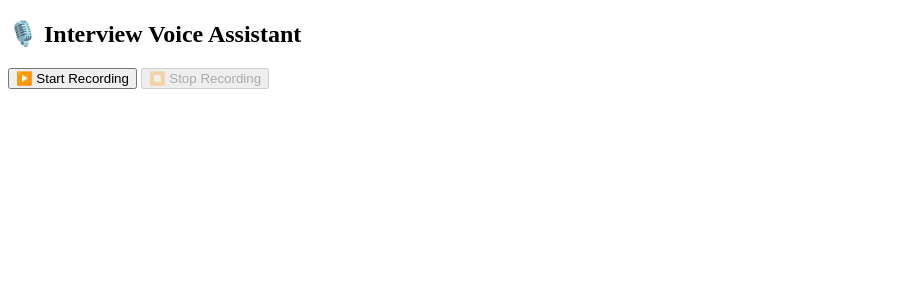
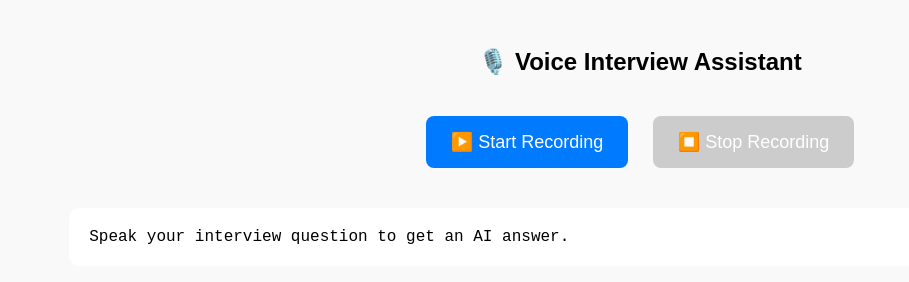
Before and after one commit to Musthafa004/interview, a plain HTML site: page static/index.html in a window 1280 px wide. Shown: the whole page, without its empty margins (0-909 px from the left). Drawn offline with Linux system fonts and the light colour scheme.

Commit message:
Update index.html

```diff
--- a/static/index.html
+++ b/static/index.html
@@ -1,13 +1,51 @@
 <!DOCTYPE html>
-<html>
+<html lang="en">
 <head>
-    <title>Voice Interview Assistant</title>
+  <meta charset="UTF-8" />
+  <meta name="viewport" content="width=device-width, initial-scale=1.0"/>
+  <title>🎤 Voice Interview Assistant</title>
+  <style>
+    body {
+      font-family: sans-serif;
+      text-align: center;
+      background-color: #f9f9f9;
+      padding: 20px;
+    }
+    h2 {
+      margin-bottom: 30px;
+    }
+    button {
+      font-size: 18px;
+      padding: 15px 25px;
+      margin: 10px;
+      border: none;
+      border-radius: 8px;
+      background-color: #007bff;
+      color: white;
+      cursor: pointer;
+    }
+    button:disabled {
+      background-color: #ccc;
+    }
+    pre {
+      background-color: #fff;
+      padding: 20px;
+      border-radius: 10px;
+      margin-top: 30px;
+      text-align: left;
+      font-size: 16px;
+      max-width: 90%;
+      margin-left: auto;
+      margin-right: auto;
+      white-space: pre-wrap;
+    }
+  </style>
 </head>
 <body>
-    <h2>🎙️ Interview Voice Assistant</h2>
+  <h2>🎙️ Voice Interview Assistant</h2>
   <button id="startBtn">▶️ Start Recording</button>
   <button id="stopBtn" disabled>⏹️ Stop Recording</button>
-    <pre id="answer" style="white-space: pre-wrap;"></pre>
+  <pre id="answer">Speak your interview question to get an AI answer.</pre>
 
   <script src="script.js"></script>
 </body>
```
Lines whose indentation alone changed are shown as unchanged.
